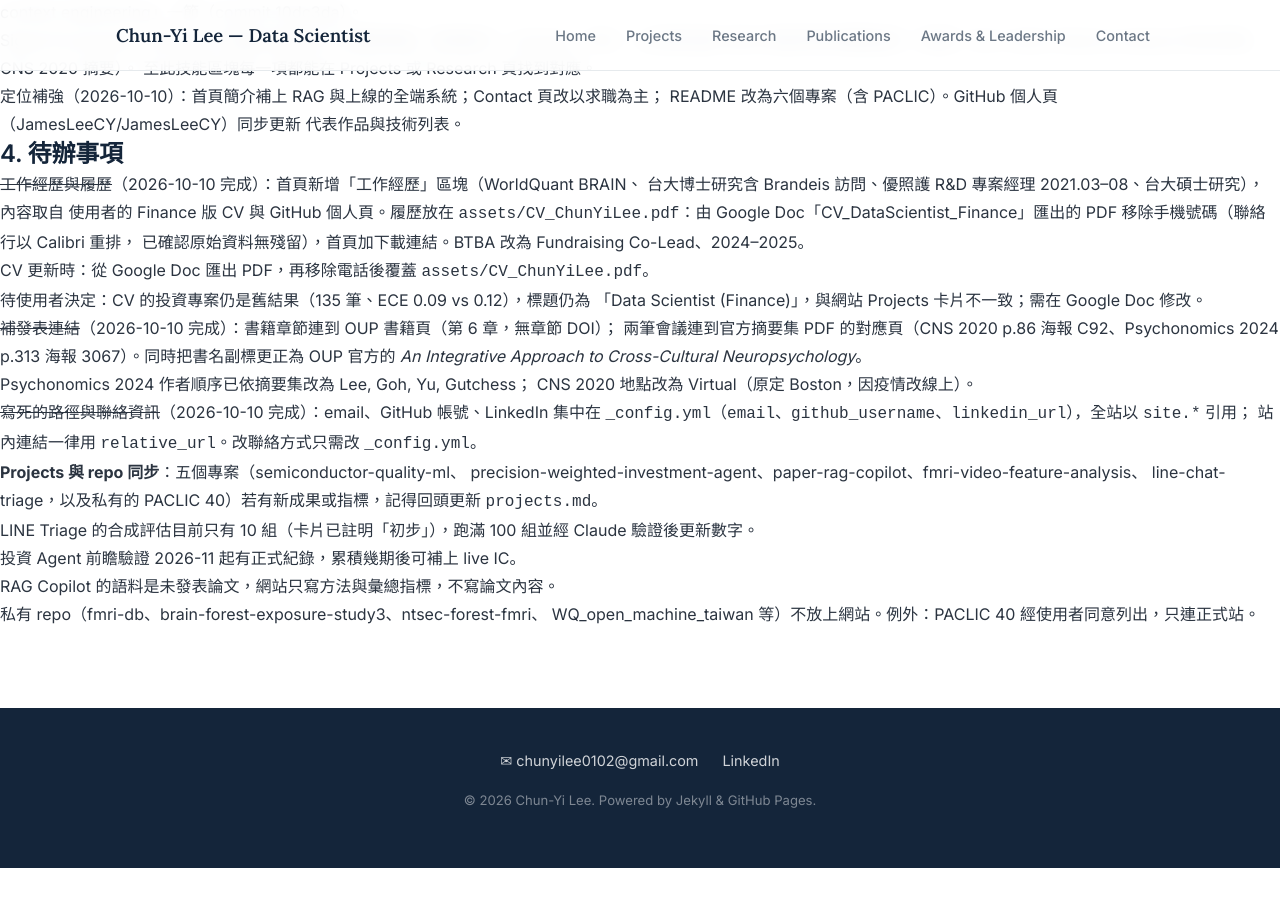
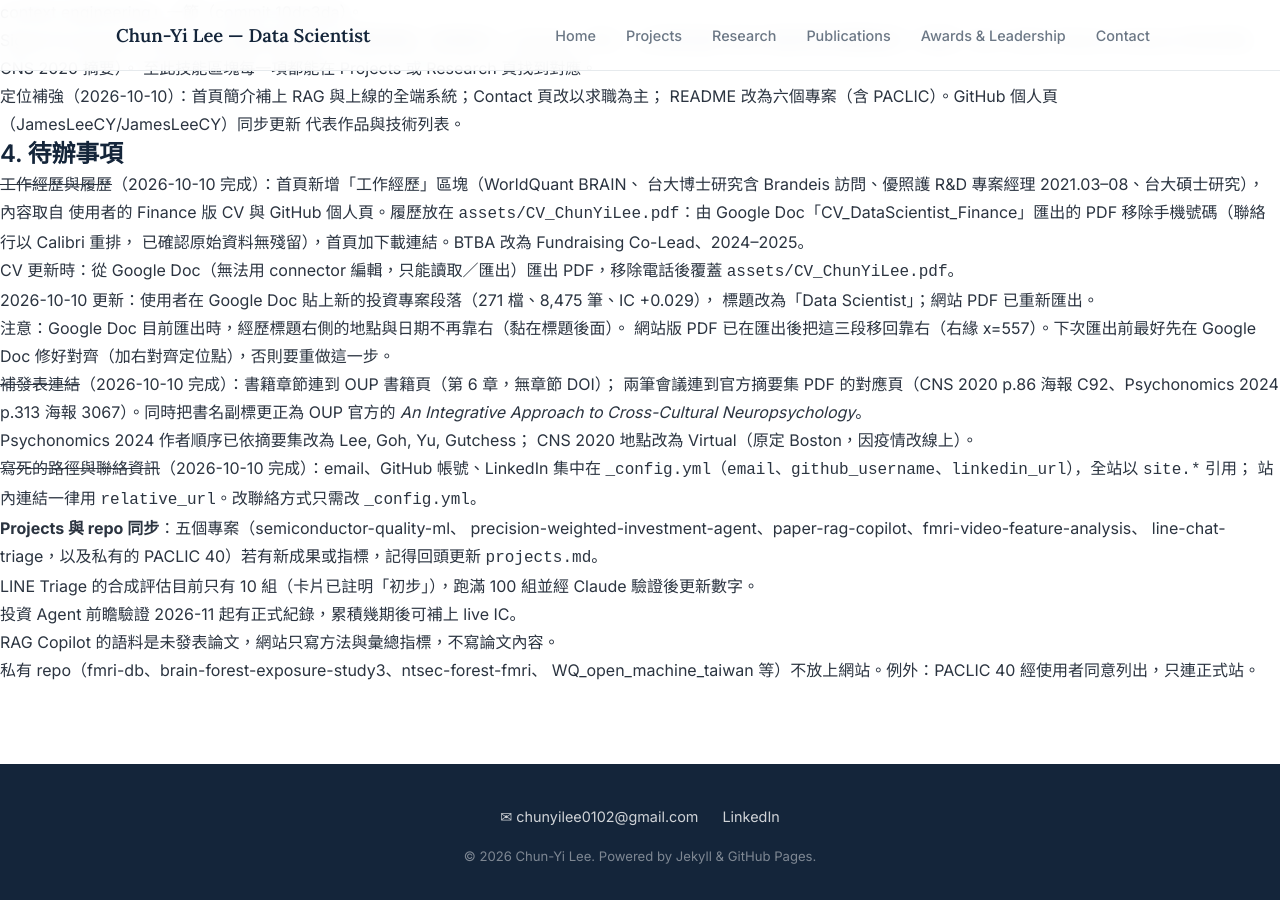
Before and after one commit to JamesLeeCY/JamesLeeCY.github.io, a Jekyll site: the page built from HANDOFF.md, in a window 1280 px wide and 900 px high, scrolled down 1572 px. Built offline with Jekyll 4.4.1, drawn with Linux system fonts in a browser that asks for light colours; our own code applies the rules of GitHub Pages for plain Markdown files; before the commit the page ends 2440 px from its top, so only the background shows below that.

Commit message:
Update CV PDF: current investment-agent results, Data Scientist title
Co-Authored-By: Claude Opus 5.5 <noreply@anthropic.com>

```diff
--- a/HANDOFF.md
+++ b/HANDOFF.md
@@ -93,9 +93,12 @@ contact.md             聯絡方式
    使用者的 Finance 版 CV 與 GitHub 個人頁。履歷放在 `assets/CV_ChunYiLee.pdf`：由
    Google Doc「CV_DataScientist_Finance」匯出的 PDF 移除手機號碼（聯絡行以 Calibri 重排，
    已確認原始資料無殘留），首頁加下載連結。BTBA 改為 Fundraising Co-Lead、2024–2025。
-   - CV 更新時：從 Google Doc 匯出 PDF，再移除電話後覆蓋 `assets/CV_ChunYiLee.pdf`。
-   - 待使用者決定：CV 的投資專案仍是舊結果（135 筆、ECE 0.09 vs 0.12），標題仍為
-     「Data Scientist (Finance)」，與網站 Projects 卡片不一致；需在 Google Doc 修改。
+   - CV 更新時：從 Google Doc（無法用 connector 編輯，只能讀取／匯出）匯出 PDF，移除電話後覆蓋 `assets/CV_ChunYiLee.pdf`。
+   - 2026-10-10 更新：使用者在 Google Doc 貼上新的投資專案段落（271 檔、8,475 筆、IC +0.029），
+     標題改為「Data Scientist」；網站 PDF 已重新匯出。
+   - 注意：Google Doc 目前匯出時，經歷標題右側的地點與日期不再靠右（黏在標題後面）。
+     網站版 PDF 已在匯出後把這三段移回靠右（右緣 x=557）。下次匯出前最好先在 Google Doc
+     修好對齊（加右對齊定位點），否則要重做這一步。
 1. ~~補發表連結~~（2026-10-10 完成）：書籍章節連到 OUP 書籍頁（第 6 章，無章節 DOI）；
    兩筆會議連到官方摘要集 PDF 的對應頁（CNS 2020 p.86 海報 C92、Psychonomics 2024
    p.313 海報 3067）。同時把書名副標更正為 OUP 官方的
```
Also changed, not shown: 1 other file.
